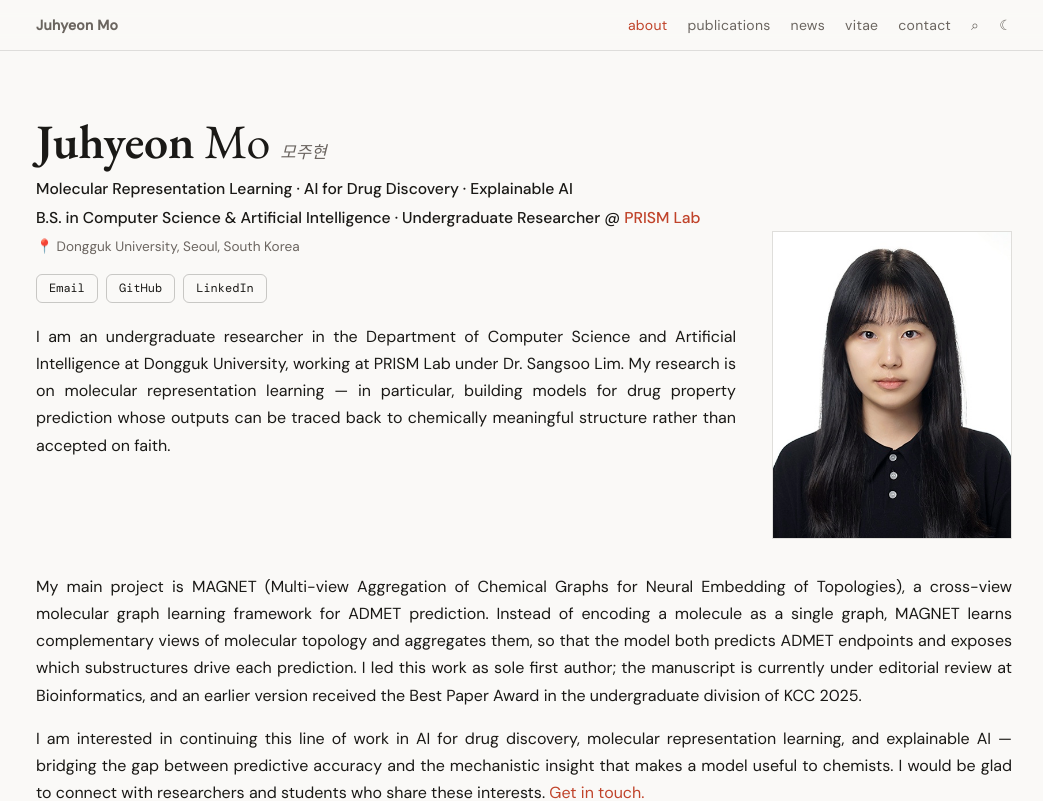
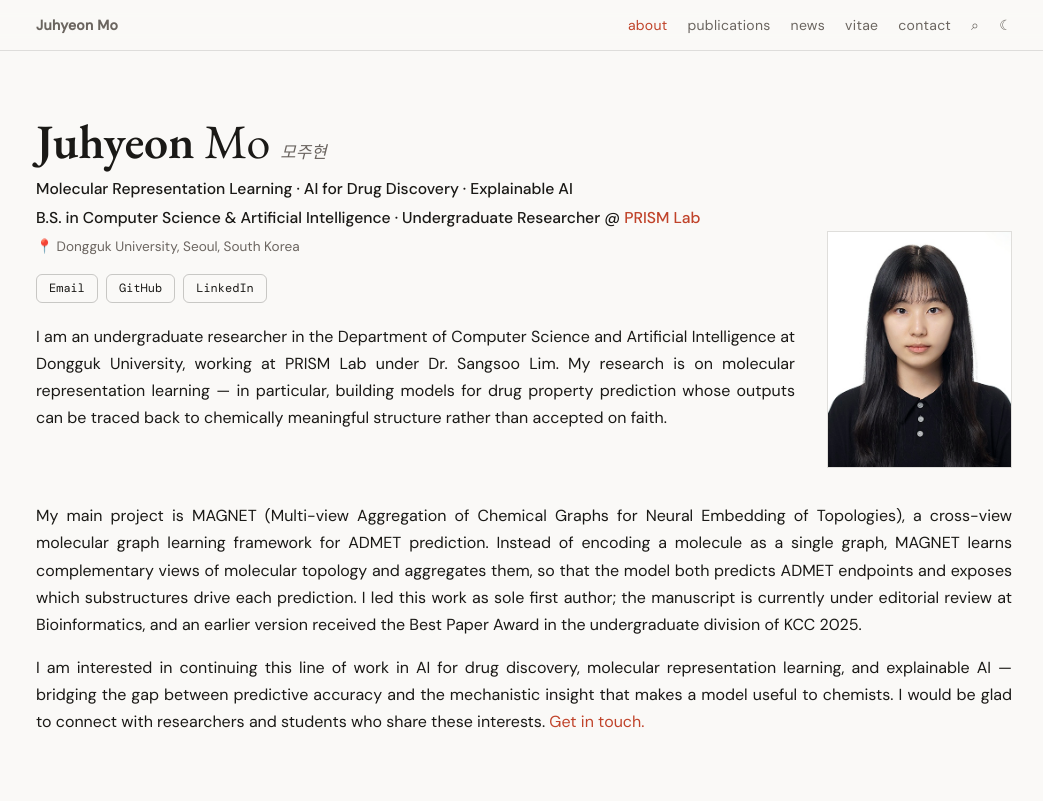
Before and after one commit to mo-juhyeon/mo-juhyeon.github.io, a React (Vite) app: page / in a window 1280 px wide. Shown: the top 801 px of the page, without its empty margins (116-1159 px from the left). Built offline with nearby package versions, Linux system fonts and the light colour scheme.

Commit message:
Shrink the portrait

```diff
--- a/src/styles/index.css
+++ b/src/styles/index.css
@@ -409,8 +409,8 @@ main {
 .about-head { display: flow-root; }
 .portrait {
   display: block;
-  width: 200px;
-  max-width: 60vw;
+  width: 155px;
+  max-width: 45vw;
   margin: 14px 0;
   border: 1px solid var(--border);
   filter: grayscale(15%);
@@ -420,7 +420,7 @@ main {
 @media (min-width: 768px) {
   /* Photo floats to the right, starting just under the keyword line;
      standing / location / links / intro wrap beside it. */
-  .portrait { float: right; width: 240px; margin: 30px 0 14px 36px; }
+  .portrait { float: right; width: 185px; margin: 30px 0 14px 32px; }
 }
 .portrait-fallback {
   display: grid;
```
